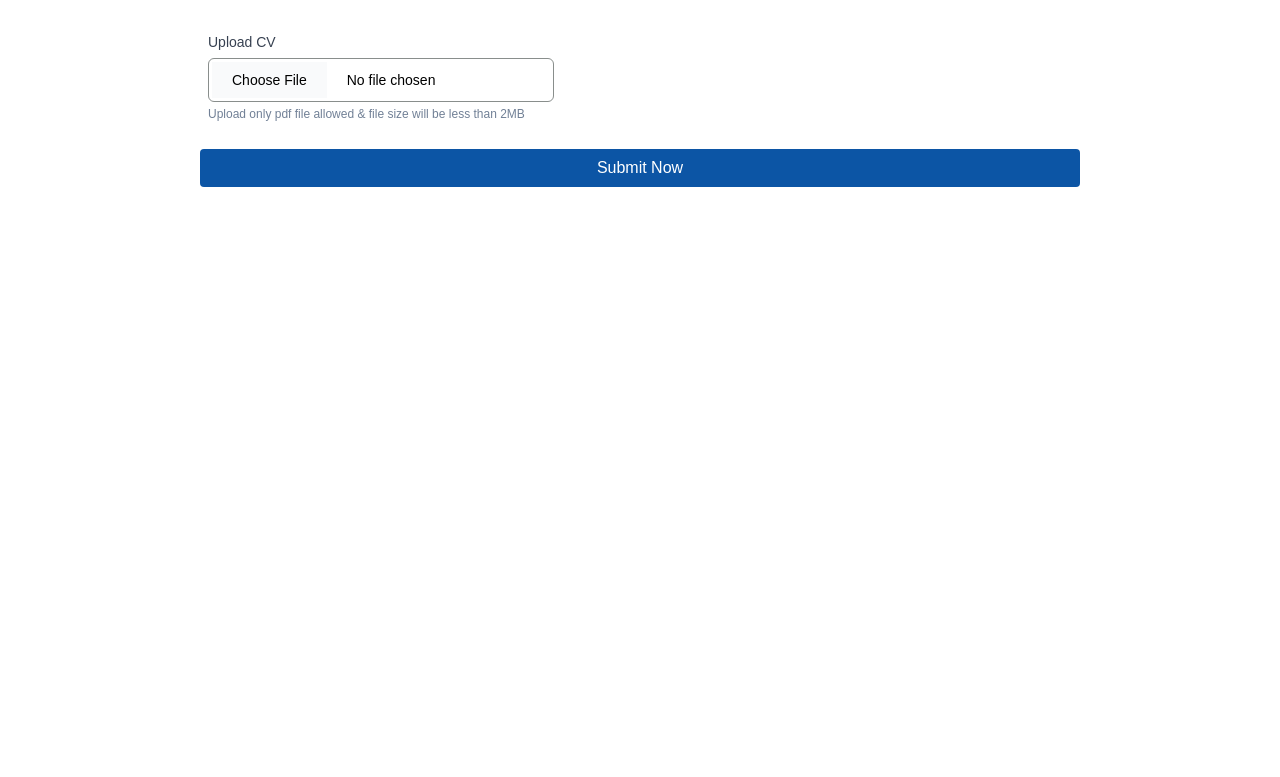
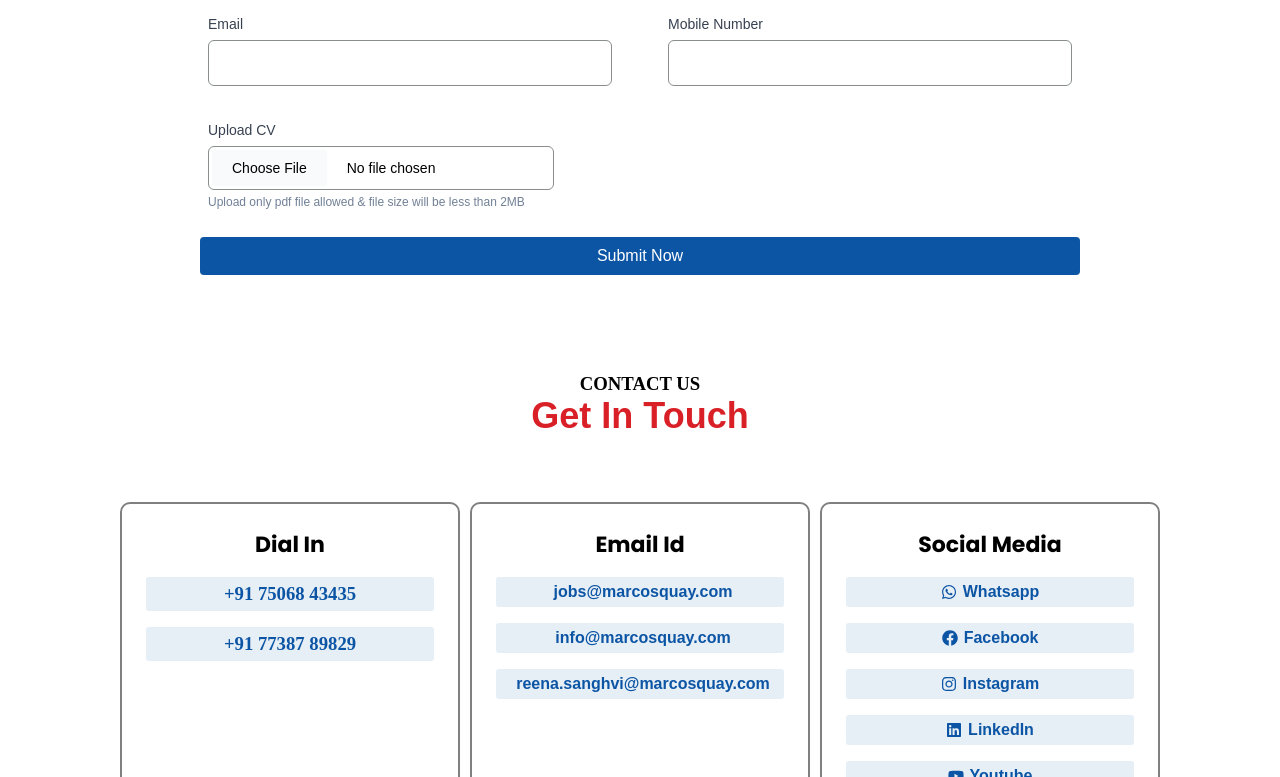
Before and after one commit to shivhub09/MQ-WEBSITE, a React (Vite) app in the folder client/: page /career in a window 1280 px wide. Shown: the part 343-1120 px from the top of the page. Before the commit the page ends 800 px from the top, so only its background shows below. Built offline with nearby package versions, Linux system fonts and the light colour scheme.

Commit message:
CareerPage

```diff
--- a/client/package.json
+++ b/client/package.json
@@ -13,6 +13,7 @@
     "carousel": "^0.0.3",
     "react": "^18.3.1",
     "react-dom": "^18.3.1",
+    "react-icons": "^5.3.0",
     "react-router-dom": "^6.26.1",
     "react-slick": "^0.30.2",
     "slick-carousel": "^1.8.1"
--- a/client/src/pages/CareerPage/CareerPage.css
+++ b/client/src/pages/CareerPage/CareerPage.css
@@ -112,3 +112,52 @@ input[type=file]::file-selector-button {
   border-radius: 4px;
   text-align: center;
 }
+.second2{
+  height:40vh;
+  display: flex;
+  flex-direction: column;
+}
+.container3{
+
+  max-width: 1000px;
+  display: flex;
+  flex-direction: column;
+  align-items: center;
+  width: 100%;
+}
+
+.child-container{
+  display: flex;
+  flex-direction: column;
+  flex:1;
+  align-items: center;
+  border: 2px solid grey;
+  border-radius: 10px;
+  box-shadow: #898e8c;
+  padding:24px;
+}
+.child-container h1{
+  font: bold;
+  color: black;
+  font-weight: 700;
+}
+.details{
+  display: flex;
+  flex-direction: row;
+  background: #0D57A41A;
+  margin: 16px 0px 0px 0px;
+  padding: 6px 0px;
+  width:100%;
+  align-items: center;
+  justify-content: center;
+  color:#0C55A5;
+  border-radius: 3px;
+}
+.details a{
+  margin-left: 6px;
+  text-decoration: none;
+  color: #0C55A5;
+  font-size: 16px;
+  font-family: sans-serif;
+  font-weight: 600;
+}
--- a/client/src/pages/CareerPage/CareerPage.jsx
+++ b/client/src/pages/CareerPage/CareerPage.jsx
@@ -1,6 +1,6 @@
 import React, { useState } from 'react';
 import './CareerPage.css';
-
+import { FaFacebook, FaInstagram, FaLinkedin, FaWhatsapp, FaYoutube} from 'react-icons/fa';
 const CareerPage = () => {
   const [formData, setFormData] = useState({
     fullName: '',
@@ -46,6 +46,8 @@ const CareerPage = () => {
   };
 
   return (
+    <div className='Container'>
+      <section className='first'>
         <div className="form-container">
           <h1 className="form-title">Join Our Growing Team</h1>
           {submitted ? (
@@ -103,7 +105,62 @@ const CareerPage = () => {
               </div>
               <button type="submit" className="submit-button">Submit Now</button>
             </form>
+
           )}
+        </div>
+      </section>
+      <section className='second2'>
+        <div className='container3'>
+          <h3 className='tt'>CONTACT US</h3>
+          <h1 className="form-title">Get In Touch</h1>
+        </div>
+        <div className='main-container'>
+          <div className='child-container'>
+            <h1>Dial In</h1>
+            <div className='details'>
+              <h3>+91 75068 43435</h3>
+            </div>
+            <div className='details'>
+              <h3>+91 77387 89829</h3>
+            </div>
+          </div>
+          <div className='child-container'>
+            <h1>Email Id</h1>
+              <div className='details'>
+                  <a href='mailto:jobs@marcosquay.com'>jobs@marcosquay.com</a>
+              </div>
+              <div className='details'>
+                  <a href='mailto:info@marcosquay.com'>info@marcosquay.com</a>
+              </div>
+              <div className='details'>
+                  <a href='mailto:reena.sanghvi@marcosquay.com'>reena.sanghvi@marcosquay.com</a>
+              </div>
+          </div>
+          <div className='child-container'>
+            <h1>Social Media</h1>
+              <div className='details'>
+                  <FaWhatsapp />
+                  <a target = "blank" title='Click to contact us on whatsapp' href='https://api.whatsapp.com/send/?phone=7738789829&text&type=phone_number&app_absent=0'>Whatsapp</a>
+              </div>
+              <div className='details'>
+                  <FaFacebook />
+                  <a target = "blank" title="Click to view Facebook link of Marcos Quay" href='https://www.facebook.com/marcosquay'>Facebook</a>
+              </div>
+              <div className='details'>
+                  <FaInstagram />
+                  <a target = "blank" title="Click to view Instagram link of Marcos Quay" href='https://www.instagram.com/marcosquay/'>Instagram</a>
+              </div>
+              <div className='details'>
+                  <FaLinkedin />
+                  <a target = "blank" title="Click to view LinkedIn link of Marcos Quay" href='https://www.linkedin.com/company/marcosquay'>LinkedIn</a>
+              </div>
+              <div className='details'>
+                  <FaYoutube />
+                  <a target = "blank" title="Click to view Youtube link of Marcos Quay" href='https://www.youtube.com/channel/UCKvDIPPrvaVHjtqcr-ZYJow?view_as=subscribery'><i class="fab fa-youtube"></i>Youtube</a>
+              </div>
+          </div>
+        </div>
+      </section>
     </div>
   );
 };
```
Also changed, not shown: 1 other file (tests, documents, lock files or other folders). Lines whose indentation alone changed are shown as unchanged.
